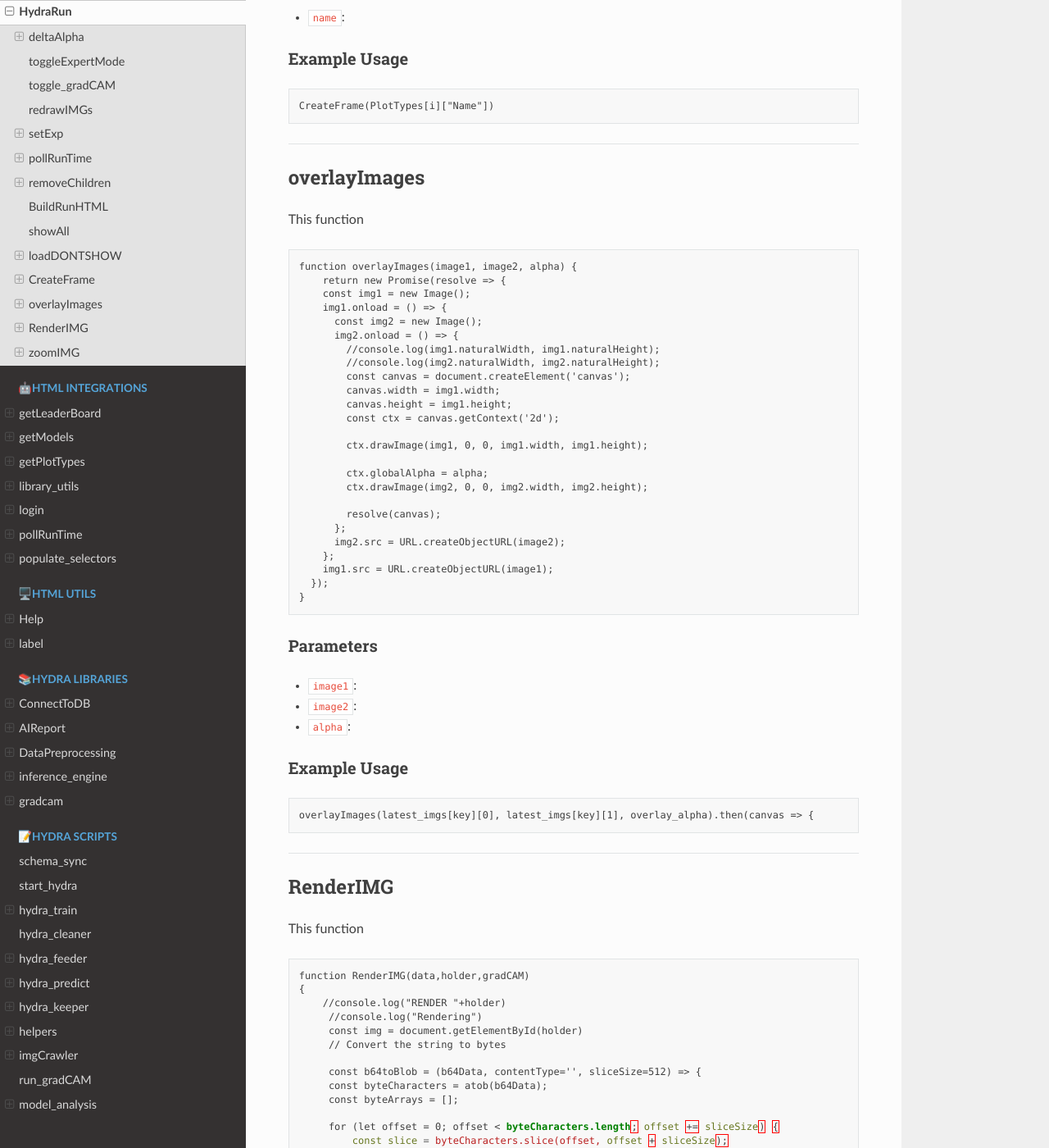
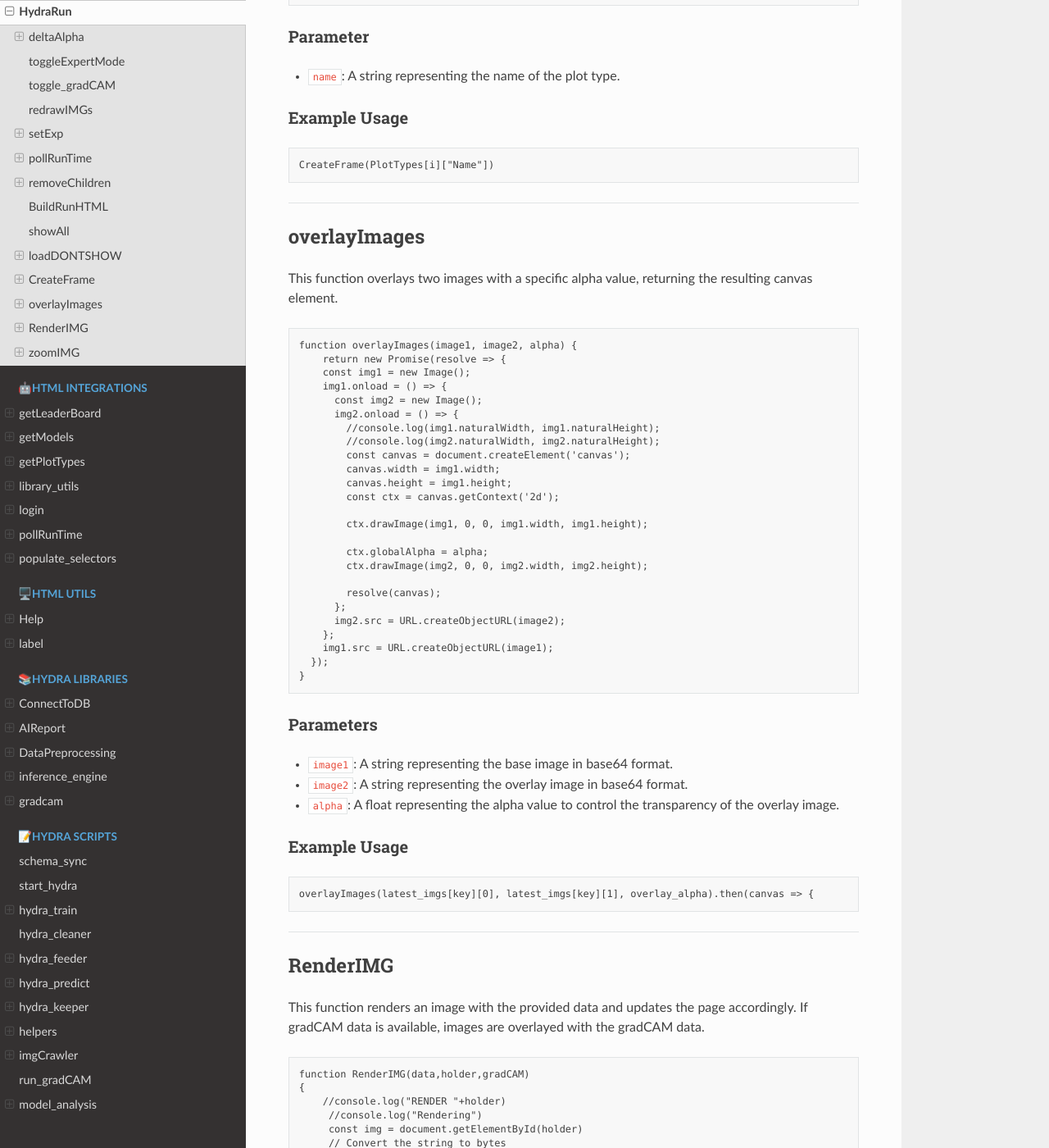
Before and after one commit to kartgoel/HydraDocumentation, a Sphinx documentation site: the page built from docs/hydraRun.rst, in a window 1280 px wide and 1400 px high, scrolled down 6265 px. Shown: the whole window at 82% size. Built offline with Sphinx 7.4.7 and the Read the Docs theme 2.0.0, drawn with Linux system fonts in a browser that asks for light colours; pages that are not in the unit, such as notebooks, are missing from menus; some of the changed text lies outside the part shown.

Commit message:
hydra run descriptions

```diff
--- a/docs/hydraRun.rst
+++ b/docs/hydraRun.rst
@@ -241,7 +241,7 @@ Example Usage
 BuildRunHTML
 --------------
 
-This function
+This function builds the HTML content for the runtime plots by dynamically create frame elements based on the available plot types.
 
 It also calls a php file, which can be found here: :ref:`getPlotTypesphp`
 
@@ -307,7 +307,7 @@ It also calls a php file, which can be found here: :ref:`getPlotTypesphp`
 showAll
 --------------
 
-This function
+This function shows all the hidden frames by clearing the "Dont_Show" array and updating the local storage.
 
 .. code-block:: html
 
@@ -344,7 +344,7 @@ This function
 loadDONTSHOW
 --------------
 
-This function
+This function initializes the the "Dont_Show" array, emptying the array or setting it to true if it does not exist in the local storage.
 
 .. code-block:: html
 
@@ -392,7 +392,7 @@ Example Usage
 CreateFrame
 --------------
 
-This function
+This function creates a frame element for a given plot type name.
 
 .. code-block:: html
 
@@ -402,7 +402,7 @@ This function
 Parameter
 ~~~~~~~~~~~~~~~~~~
 
-- ``name``:
+- ``name``: A string representing the name of the plot type.
 
 Example Usage
 ~~~~~~~~~~~~~~~~~
@@ -417,7 +417,7 @@ Example Usage
 overlayImages
 --------------
 
-This function
+This function overlays two images with a specific alpha value, returning the resulting canvas element.
 
 .. code-block:: html
 
@@ -450,9 +450,9 @@ This function
 Parameters
 ~~~~~~~~~~~~~~~~~~
 
-- ``image1``:
-- ``image2``:
-- ``alpha``:
+- ``image1``: A string representing the base image in base64 format.
+- ``image2``: A string representing the overlay image in base64 format.
+- ``alpha``: A float representing the alpha value to control the transparency of the overlay image.
 
 Example Usage
 ~~~~~~~~~~~~~~~~~
@@ -467,7 +467,8 @@ Example Usage
 RenderIMG
 --------------
 
-This function
+This function renders an image with the provided data and updates the page accordingly.
+If gradCAM data is available, images are overlayed with the gradCAM data.
 
 .. code-block:: html
 
@@ -526,9 +527,9 @@ This function
 Parameters
 ~~~~~~~~~~~~~~~~~~
 
-- ``data``:
-- ``holder``:
-- ``gradCAM``:
+- ``data``: A string representing the image data in base64 format.
+- ``holder``: A string representing the ID of the holder element to update with teh rendered image.
+- ``gradCAM``: An optional string representing the gradCAM data in base64 format. Default is an empty string.
 
 Example Usage
 ~~~~~~~~~~~~~~~~~
@@ -543,7 +544,7 @@ Example Usage
 zoomIMG
 --------------
 
-This function
+This function opens the image win a new window when the image is clicked.
 
 .. code-block:: html
 
@@ -555,7 +556,7 @@ This function
 Parameter
 ~~~~~~~~~~~~~~~~~~
 
-- ``img``:
+- ``img``: An HTML image element representing the image to open.
 
 Example Usage
 ~~~~~~~~~~~~~~~~~
```
